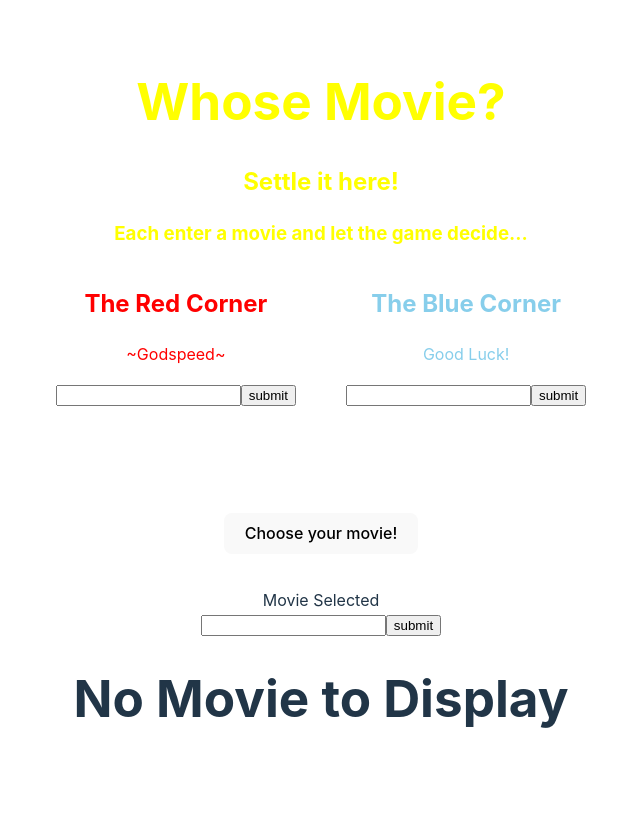
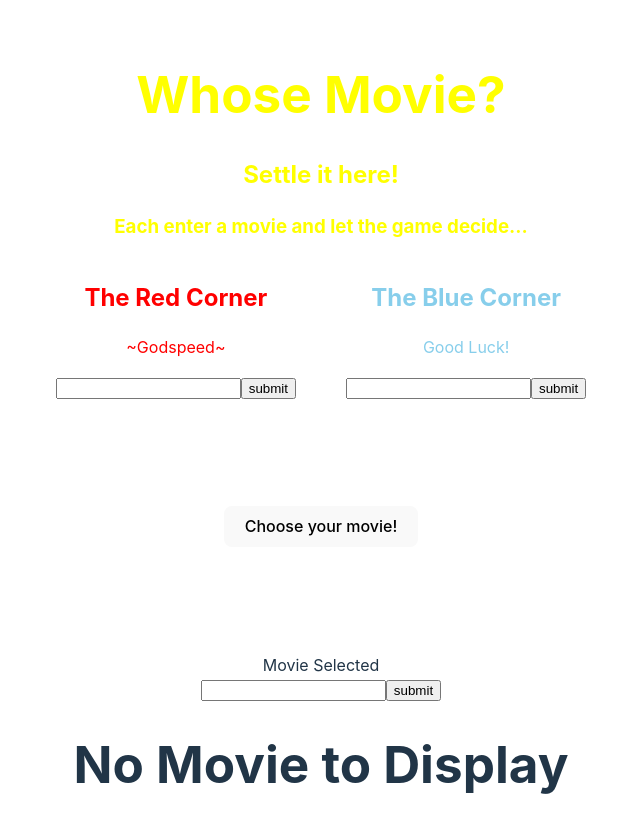
Before and after one commit to michaelg85/320SBA, a React (Vite) app: page / in a window 1280 px wide. Shown: the top 832 px of the page, without its empty margins (319-959 px from the left). Before the commit the page ends 800 px from the top, so only its background shows below. Built offline with nearby package versions, Linux system fonts and the light colour scheme; no server answers.

Commit message:
cleaned up app.jsx

```diff
--- a/src/App.jsx
+++ b/src/App.jsx
@@ -121,25 +121,22 @@ export default function App() {
       {/* Red & Blue Columns */}
       <div className="container">
         {/* Left RED Column */}
-        <div className="column left" style={{ color: "red" }}>
-          <h2>The Red Corner</h2>
-          <p>~Godspeed~</p>
+        <div>
           <RedForm redMoviesearch={getRedMovie} />
           <RedMovieDisplay redMovie={redMovie} />
         </div>
         {/* Right BLUE Column */}
-        <div className="column right" style={{ color: "skyblue" }}>
-          <h2>The Blue Corner</h2>
-          <p>Good Luck!</p>
+        <div>
           <BlueForm blueMoviesearch={getBlueMovie} />
           <BlueMovieDisplay blueMovie={blueMovie} />
         </div>
         </div><br/><br/><br/>
 
+        {/* Random Choice */}
         <div className="random choice">
           <SelectedChoice  selectedChoice={setRandomChoice} />
           <RandomChoiceDisplay randomChoice={randomChoice} />
-        </div>
+        </div><br/><br/><br/>
 
         <div>Movie Selected</div>
         <div className="App">
--- a/src/components/BlueForm.jsx
+++ b/src/components/BlueForm.jsx
@@ -20,7 +20,9 @@ export default function BlueForm(props) {
   };
 
   return (
-    <div>
+    <div className="column right" style={{ color: "skyblue" }}>
+      <h2>The Blue Corner</h2>
+      <p>Good Luck!</p>
       <form onSubmit={handleSubmit}>
         <input
           type="text"
--- a/src/components/RedForm.jsx
+++ b/src/components/RedForm.jsx
@@ -20,7 +20,9 @@ export default function RedForm(props) {
   };
 
   return (
-    <div>
+    <div className="column left" style={{ color: "red" }}>
+      <h2>The Red Corner</h2>
+      <p>~Godspeed~</p>
       <form onSubmit={handleSubmit}>
         <input
           type="text"
```
